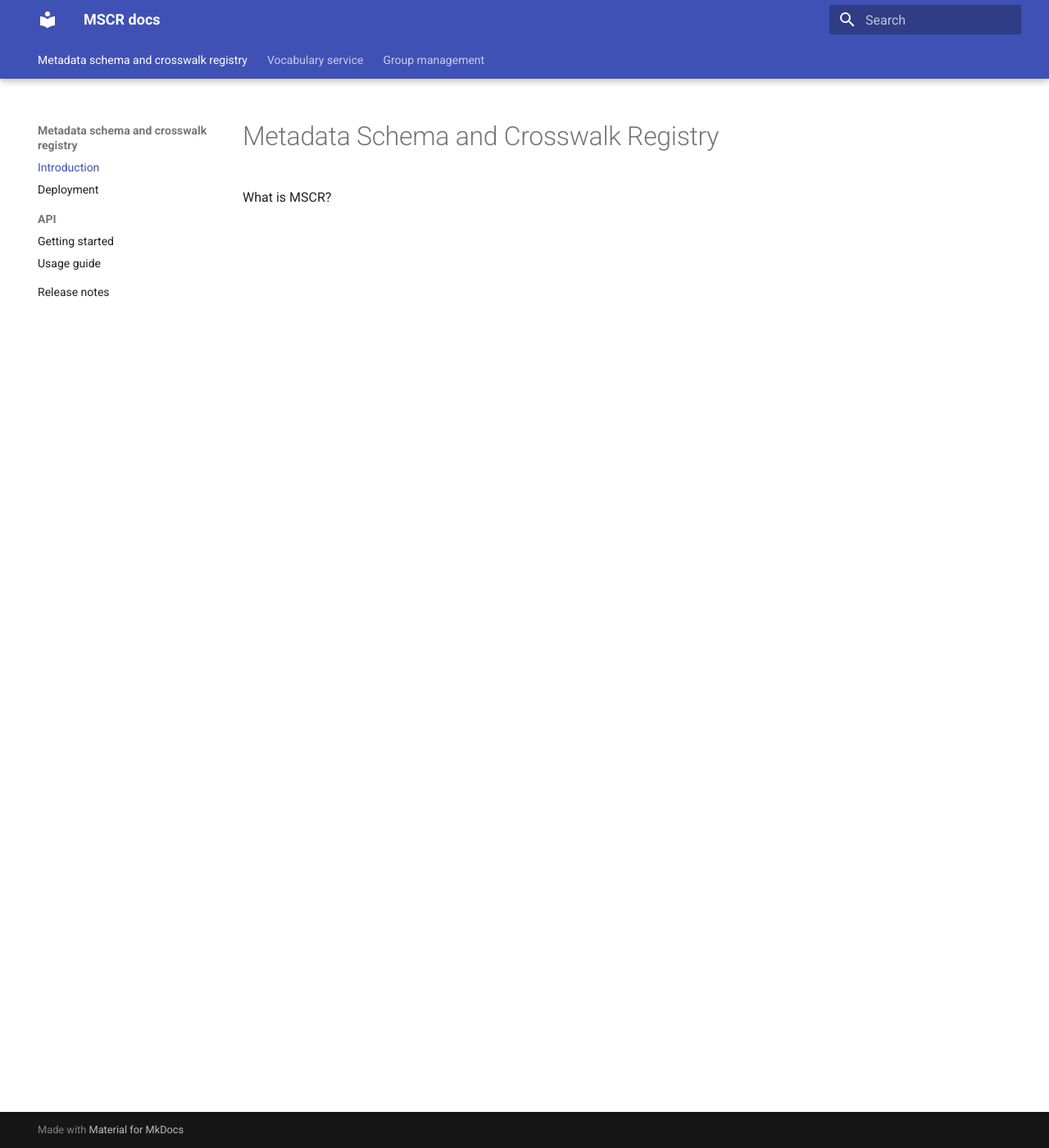
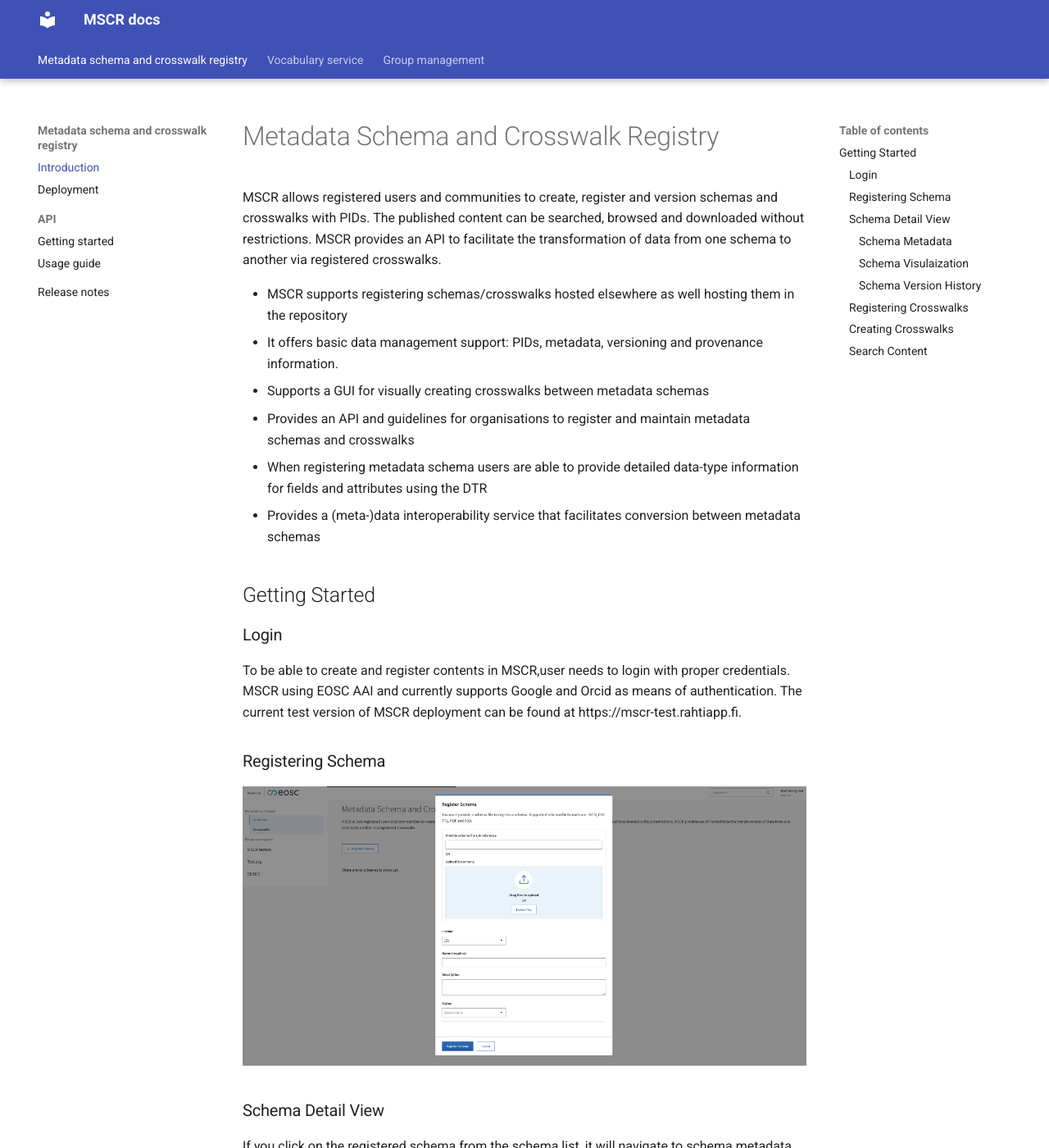
Before and after one commit to CSCfi/mscr-docs, an MkDocs documentation site: the page built from docs/index.md, in a window 1280 px wide and 1400 px high. Shown: the whole window at 82% size. Built offline with MkDocs 1.6.1 and Material for MkDocs 9.7.7, drawn with Linux system fonts in a browser that asks for light colours; some of the changed text lies outside the part shown.

Commit message:
Started Usuage Guide

```diff
--- a/docs/index.md
+++ b/docs/index.md
@@ -1,3 +1,34 @@
 # Metadata Schema and Crosswalk Registry
+MSCR allows registered users and communities to create, register and version schemas and crosswalks with PIDs. The published content can be searched, browsed and downloaded without restrictions. MSCR provides an API to facilitate the transformation of data from one schema to another via registered crosswalks.
 
-What is MSCR?
+- MSCR supports registering schemas/crosswalks hosted elsewhere as well hosting them in the repository
+- It offers basic data management support: PIDs, metadata, versioning and provenance information.
+- Supports a GUI for visually creating crosswalks between metadata schemas
+- Provides an API and guidelines for organisations to register and maintain metadata schemas and crosswalks
+- When registering metadata schema users are able to provide detailed data-type information for fields and attributes using the DTR
+- Provides a (meta-)data interoperability service that facilitates conversion between metadata schemas
+
+## Getting Started
+
+### Login
+To be able to create and register contents in MSCR,user needs to login with proper credentials. MSCR using EOSC AAI and currently supports Google and Orcid as means of authentication. The current test version of MSCR deployment can be found at https://mscr-test.rahtiapp.fi.
+
+
+
+### Registering Schema
+![Register A Schema ](../mscr/mscr-images/register-schema.png)
+### Schema Detail View
+If you click on the registered schema from the schema list, it will navigate to schema metadata and visualization view. This view have three tabs containing schema metadata, schema visualization and schema version history.
+#### Schema Metadata
+![Schema Metadata ](../mscr/mscr-images/schema-metadata.png)
+#### Schema Visulaization
+![Schema Visualization ](../mscr/mscr-images/schema-visualization.png)
+#### Schema Version History
+![Schema Visualization ](../mscr/mscr-images/version-history.png)
+
+### Registering Crosswalks
+![Register A Crosswalk](<Register Crosswalk.png>)
+
+### Creating Crosswalks
+
+### Search Content
--- a/mkdocs.yml
+++ b/mkdocs.yml
@@ -12,6 +12,10 @@
         - name: mermaid
           class: mermaid
           format: !!python/name:pymdownx.superfences.fence_code_format
+  - attr_list
+  - md_in_html
+plugins:
+  - glightbox
 theme:
   name: material
   features:
```
Also changed, not shown: docs/Register Crosswalk.png (added), docs/mscr/mscr-images/Register Crosswalk.png (added), docs/mscr/mscr-images/register-schema.png (added), docs/mscr/mscr-images/schema-metadata.png (added), docs/mscr/mscr-images/schema-visualization.png (added), docs/mscr/mscr-images/version-history.png (added).
